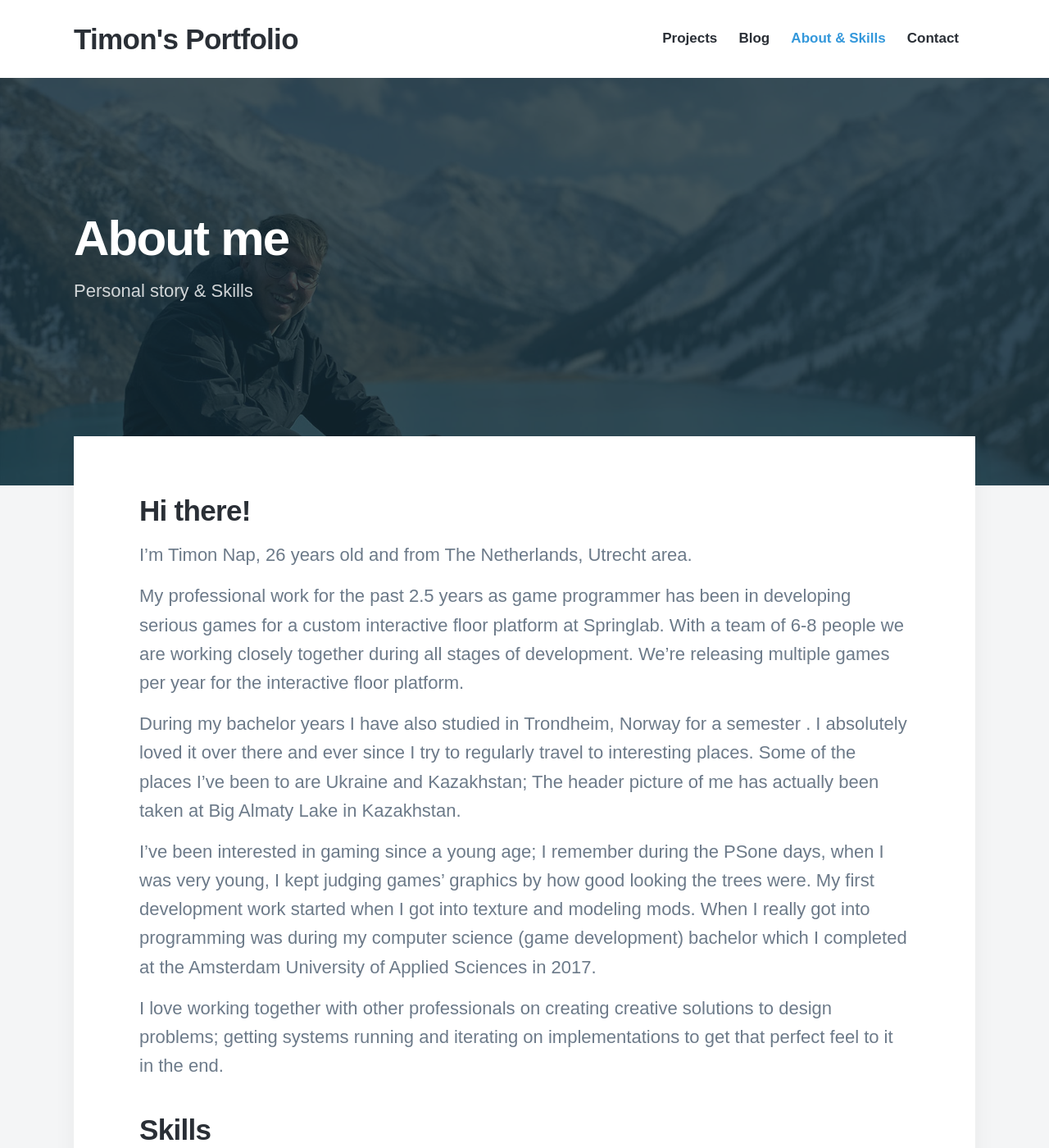
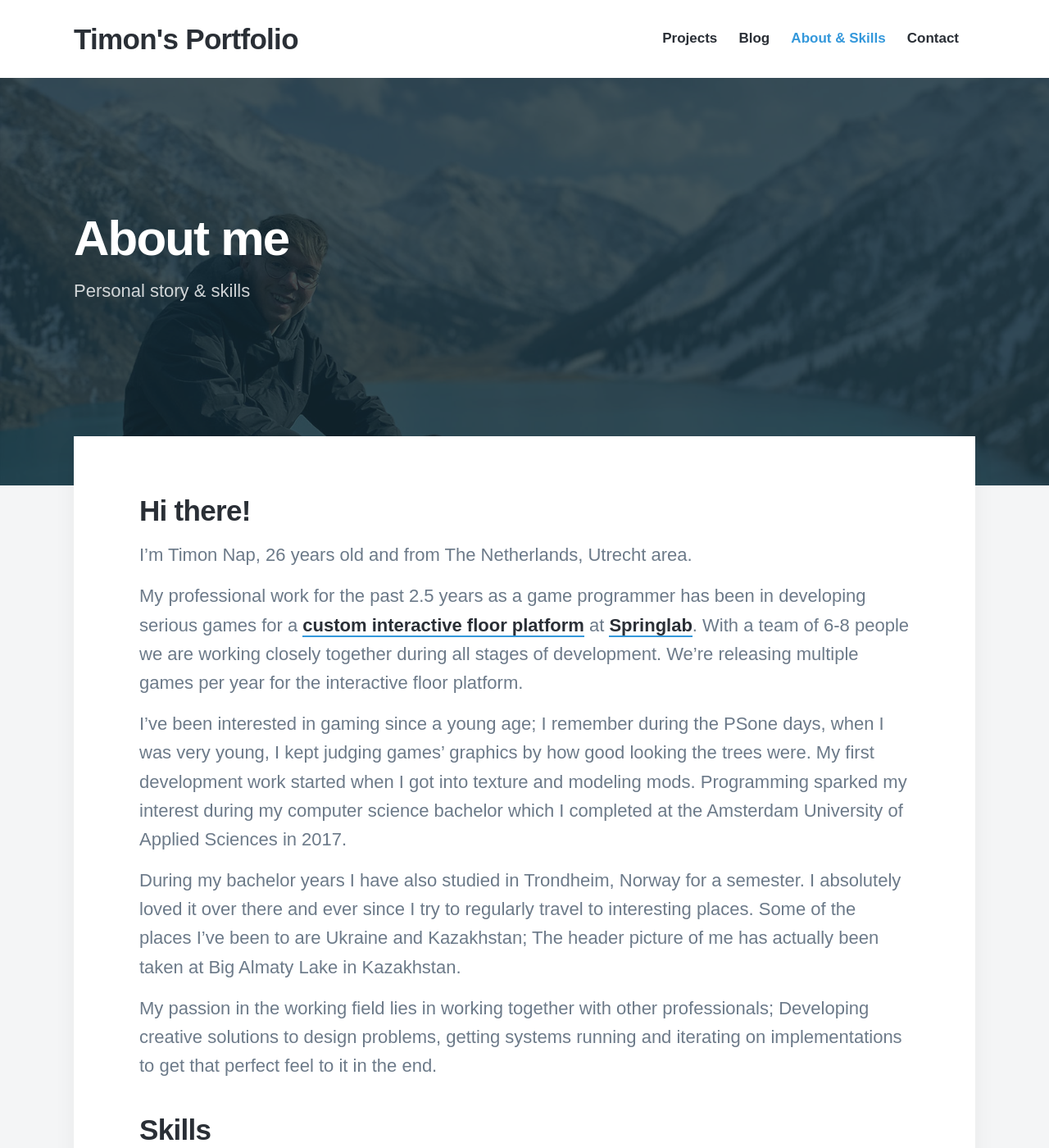
Before and after one commit to Rynji/Rynji.github.io, a Jekyll site: the page built from _pages/about.md, in a window 1280 px wide and 1400 px high. Shown: the whole window at 82% size. Built offline with Jekyll 4.4.1, drawn with Linux system fonts in a browser that asks for light colours; nearby versions of some CDN libraries; some web fonts are replaced; some of the changed text lies outside the part shown.

Commit message:
Updated about page

```diff
--- a/_pages/about.md
+++ b/_pages/about.md
@@ -1,6 +1,6 @@
 ---
 title: About me
-subtitle: Personal story & Skills
+subtitle: Personal story & skills
 description: A little bit of text about who I am and what I do and a summary of my professional skills.
 featured_image: /images/headers/about.jpg
 ---
@@ -9,14 +9,14 @@ featured_image: /images/headers/about.jpg
 
 I'm Timon Nap, 26 years old and from The Netherlands, Utrecht area.
 
-My professional work for the past 2.5 years as game programmer has been in developing serious games for a custom interactive floor platform at Springlab. With a team of 6-8 people we are working closely together during all stages of development. We're releasing multiple games per year for the interactive floor platform.
-
-During my bachelor years I have also studied in Trondheim, Norway for a semester . I absolutely loved it over there and ever since I try to regularly travel to interesting places. Some of the places I've been to are Ukraine and Kazakhstan; The header picture of me has actually been taken at Big Almaty Lake in Kazakhstan.
+My professional work for the past 2.5 years as a game programmer has been in developing serious games for a [custom interactive floor platform](https://springlab.nl/beweegvloer/) at [Springlab](https://springlab.nl). With a team of 6-8 people we are working closely together during all stages of development. We're releasing multiple games per year for the interactive floor platform.
 
 I've been interested in gaming since a young age; I remember during the PSone days, when I was very young, I kept judging games' graphics by how good looking the trees were. My first development work started when I got into texture and modeling mods.
-When I really got into programming was during my computer science (game development) bachelor which I completed at the Amsterdam University of Applied Sciences in 2017.
+Programming sparked my interest during my computer science bachelor which I completed at the Amsterdam University of Applied Sciences in 2017.
 
-I love working together with other professionals on creating creative solutions to design problems; getting systems running and iterating on implementations to get that perfect feel to it in the end.
+During my bachelor years I have also studied in Trondheim, Norway for a semester. I absolutely loved it over there and ever since I try to regularly travel to interesting places. Some of the places I've been to are Ukraine and Kazakhstan; The header picture of me has actually been taken at Big Almaty Lake in Kazakhstan.
+
+My passion in the working field lies in working together with other professionals; Developing creative solutions to design problems, getting systems running and iterating on implementations to get that perfect feel to it in the end.
 
 
 ## Skills
@@ -24,7 +24,7 @@ I love working together with other professionals on creating creative solutions
 Skills listed are tools and environments I have worked with on multiple projects and over multiple years.
 
 * C#
+* Git & Github
 * Unity
 * Photoshop
-* Git & Github
 * Scrum
```
